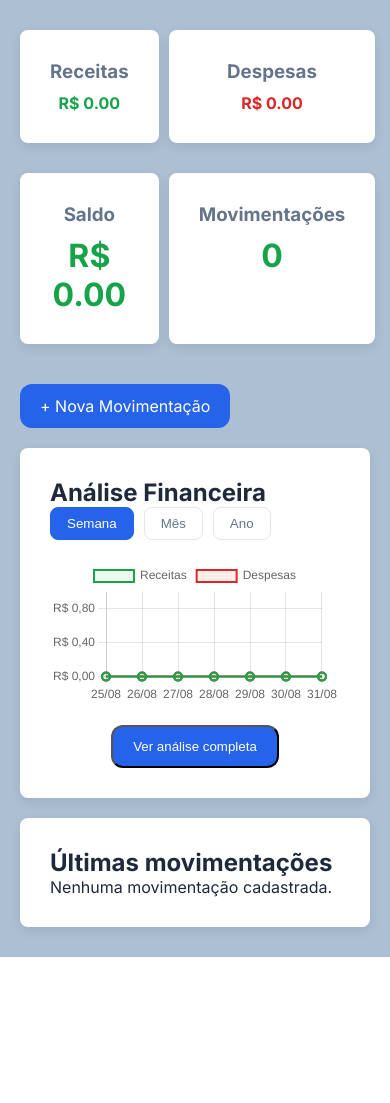
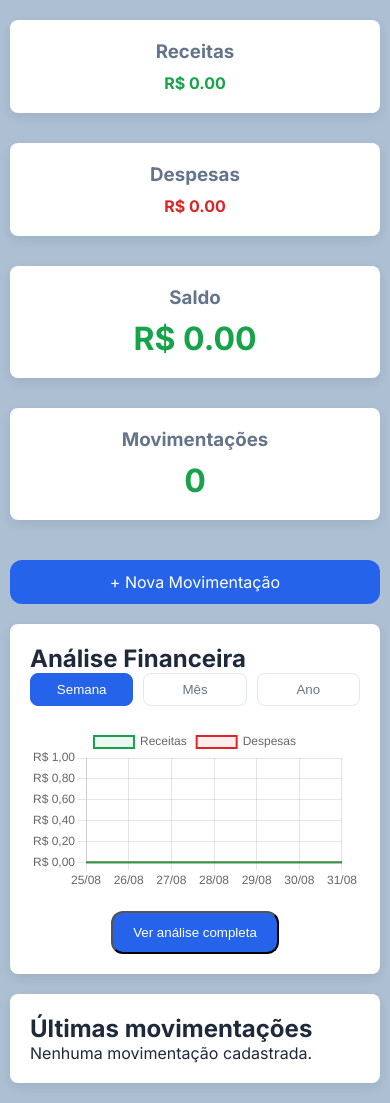
Before and after one commit to MeixedoGabriel/finance-control, a Flask app: page / in a window 390 px wide. Shown: the part 149-1252 px from the top of the page. Before the commit the page ends 1106 px from the top, so only its background shows below. Run offline with Flask 3, Linux system fonts and the light colour scheme; data that the repository does not hold is empty.

Commit message:
refactor: improve dashboard and financial analysis

```diff
--- a/app/routes.py
+++ b/app/routes.py
@@ -9,11 +9,15 @@ main = Blueprint("main", __name__)
 
 @main.route("/")
 def home():
-
-    movimentacoes = (
+    ultimas_movimentacoes = (
         Movimentacao.query
         .order_by(Movimentacao.data.desc())
         .limit(5)
+        .all()
+    )
+
+    todas_movimentacoes = (
+        Movimentacao.query
         .all()
     )
 
@@ -21,7 +25,7 @@ def home():
     total_receitas = 0
     total_despesas = 0
 
-    for movimentacao in movimentacoes:
+    for movimentacao in todas_movimentacoes:
 
         if movimentacao.tipo == "Receita":
 
@@ -33,11 +37,11 @@ def home():
             saldo -= movimentacao.valor
             total_despesas += movimentacao.valor
 
-    quantidade_movimentacoes = len(movimentacoes)
+    quantidade_movimentacoes = len(todas_movimentacoes)
 
     return render_template(
         "index.html",
-        movimentacoes=movimentacoes,
+        movimentacoes=ultimas_movimentacoes,
         saldo=saldo,
         total_receitas=total_receitas,
         total_despesas=total_despesas,
@@ -298,12 +302,19 @@ def categories():
 
     categorias_ordenadas = categorias_ordenadas[:5]
 
+    total_despesas = sum(categorias.values())
+
     return {
         "periodo": period,
         "categorias": [
             {
                 "nome": categoria,
-                "valor": valor
+                "valor": valor,
+                "porcentagem": (
+                    (valor / total_despesas) * 100
+                    if total_despesas > 0
+                    else 0
+                )
             }
             for categoria, valor in categorias_ordenadas
         ]
--- a/app/static/css/style.css
+++ b/app/static/css/style.css
@@ -134,6 +134,10 @@ main {
 }
 
 .button {
+    display: inline-flex;
+    align-items: center;
+    justify-content: center;
+
     text-decoration: none;
     background-color: var(--color-primary);
     color: white;
@@ -514,3 +518,86 @@ main {
     letter-spacing: 0.05em;
     margin-bottom: var(--spacing-md);
 }
+
+/* ================================
+   RESPONSIVIDADE
+================================ */
+
+@media (max-width: 600px) {
+
+    main {
+        margin: var(--spacing-md) auto;
+        padding: 0 var(--spacing-sm);
+    }
+
+    .dashboard {
+        grid-template-columns: 1fr;
+    }
+
+    .actions {
+        flex-direction: column;
+    }
+
+    .actions .button {
+        width: 100%;
+        text-align: center;
+    }
+
+    .period-buttons {
+        width: 100%;
+    }
+
+    .period-button {
+        flex: 1;
+    }
+
+    .card {
+        padding: var(--spacing-md);
+    }
+
+    .cabecalho-movimentacao {
+        gap: var(--spacing-sm);
+    }
+
+    .acoes-movimentacao {
+        flex-direction: column;
+    }
+
+    .acoes-movimentacao .button,
+    .acoes-movimentacao form {
+        width: 100%;
+    }
+
+    .acoes-movimentacao form .button {
+        width: 100%;
+    }
+
+    .acoes-modal {
+        flex-direction: column;
+    }
+
+    .acoes-modal .button,
+    .acoes-modal form {
+        width: 100%;
+    }
+
+    .acoes-modal form .button {
+        width: 100%;
+    }
+
+    .modal {
+        padding: var(--spacing-sm);
+    }
+
+    .modal-conteudo {
+        max-height: 90vh;
+        padding: var(--spacing-md);
+    }
+
+    .btn-voltar {
+        top: 10px;
+        left: 10px;
+        padding: 8px 12px;
+    }
+
+}
```
Also changed, not shown: app/static/js/analytics.js (+43 -5 lines).
